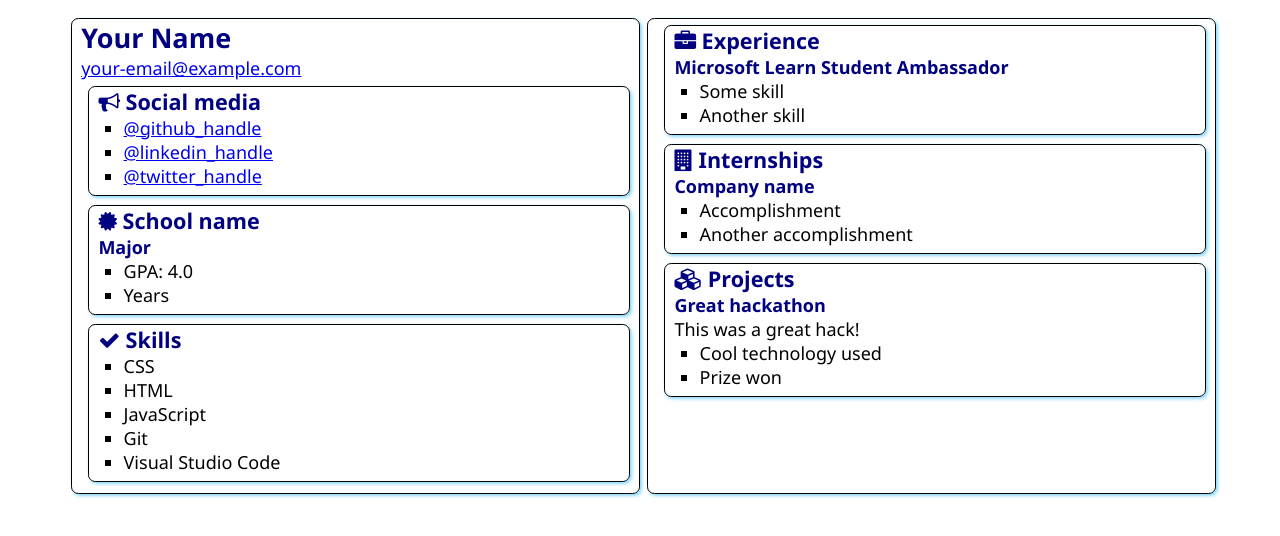
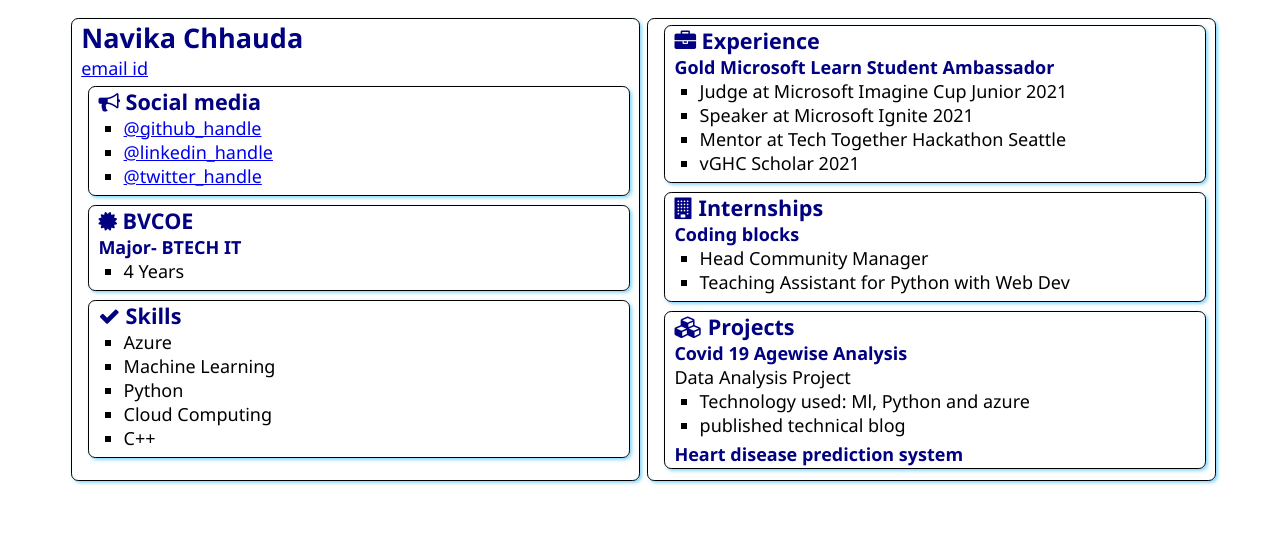
Before and after one commit to NavikaChhauda/SATechnicalOnboarding, a plain HTML site: page src/index.html in a window 1280 px wide. Drawn offline with Linux system fonts and the light colour scheme.

Commit message:
added name, projects, social media links
made the web page more descriptive and customized by adding details

```diff
--- a/src/index.html
+++ b/src/index.html
@@ -12,8 +12,8 @@
 <body>
     <main>
         <article class="box">
-            <h1>Your Name</h1>
-            <div><a href="mailto:your.email@example.com">your-email@example.com</a></div>
+            <h1>Navika Chhauda</h1>
+            <div><a href="navikachhauda@gmail.com">email id</a></div>
 
             <section class="box">
                 <h2>
@@ -21,9 +21,9 @@
                     Social media
                 </h2>
                 <ul>
-                    <li><a href="https://github.com/<handle>">@github_handle</a></li>
-                    <li><a href="https://linkedin.com/in/<handle>">@linkedin_handle</a></li>
-                    <li><a href="https://twitter.com/<handle>">@twitter_handle</a></li>
+                    <li><a href="https://github.com/navikachhauda">@github_handle</a></li>
+                    <li><a href="https://linkedin.com/in/navikachhauda">@linkedin_handle</a></li>
+                    <li><a href="https://twitter.com/nchhauda">@twitter_handle</a></li>
                 </ul>
             </section>
 
@@ -31,12 +31,12 @@
                 <div class="education">
                     <h2>
                         <i class="fa fa-certificate" aria-hidden="true"></i>
-                        School name
+                        BVCOE
                     </h2>
-                    <h3>Major</h3>
+                    <h3>Major- BTECH IT</h3>
                     <ul>
-                        <li>GPA: 4.0</li>
-                        <li>Years</li>
+
+                        <li>4 Years</li>
                     </ul>
                 </div>
             </section>
@@ -47,11 +47,11 @@
                     Skills
                 </h2>
                 <ul>
-                    <li>CSS</li>
-                    <li>HTML</li>
-                    <li>JavaScript</li>
-                    <li>Git</li>
-                    <li>Visual Studio Code</li>
+                    <li>Azure</li>
+                    <li>Machine Learning</li>
+                    <li>Python</li>
+                    <li>Cloud Computing</li>
+                    <li>C++</li>
                 </ul>
             </section>
         </article>
@@ -61,10 +61,12 @@
                     <i class="fa fa-briefcase" aria-hidden="true"></i>
                     Experience
                 </h2>
-                <h3>Microsoft Learn Student Ambassador</h3>
+                <h3> Gold Microsoft Learn Student Ambassador</h3>
                 <ul>
-                    <li>Some skill</li>
-                    <li>Another skill</li>
+                    <li>Judge at Microsoft Imagine Cup Junior 2021</li>
+                    <li>Speaker at Microsoft Ignite 2021</li>
+                    <li>Mentor at Tech Together Hackathon Seattle </li>
+                    <li> vGHC Scholar 2021</li>
                 </ul>
             </section>
             <section class="box">
@@ -73,10 +75,11 @@
                     Internships
                 </h2>
 
-                <h3>Company name</h3>
+                <h3>Coding blocks</h3>
                 <ul>
-                    <li>Accomplishment</li>
-                    <li>Another accomplishment</li>
+                    <li>Head Community Manager</li>
+                    <li> Teaching Assistant for Python with Web Dev  </li>
+
                 </ul>
             </section>
             <section class="box">
@@ -85,12 +88,13 @@
                     Projects
                 </h2>
 
-                <h3>Great hackathon</h3>
-                <div>This was a great hack!</div>
+                <h3>Covid 19 Agewise Analysis</h3>
+                <div>Data Analysis Project</div>
                 <ul>
-                    <li>Cool technology used</li>
-                    <li>Prize won</li>
+                    <li>Technology used: Ml, Python and azure</li>
+                    <li> published technical blog </li>
                 </ul>
+                <h3> Heart disease prediction system </h3>
             </section>
         </article>
 
```
